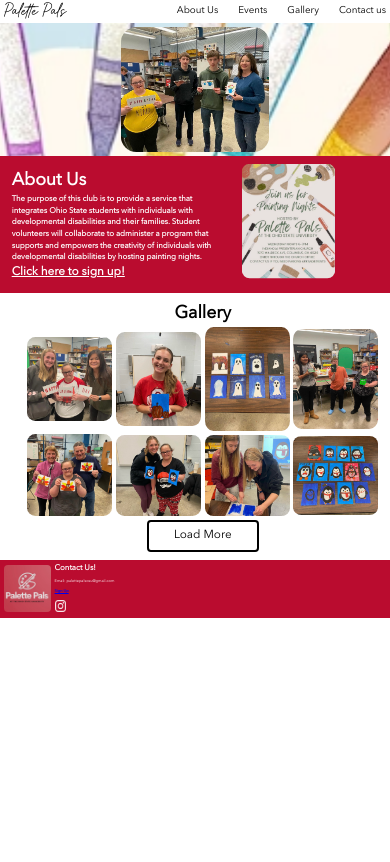
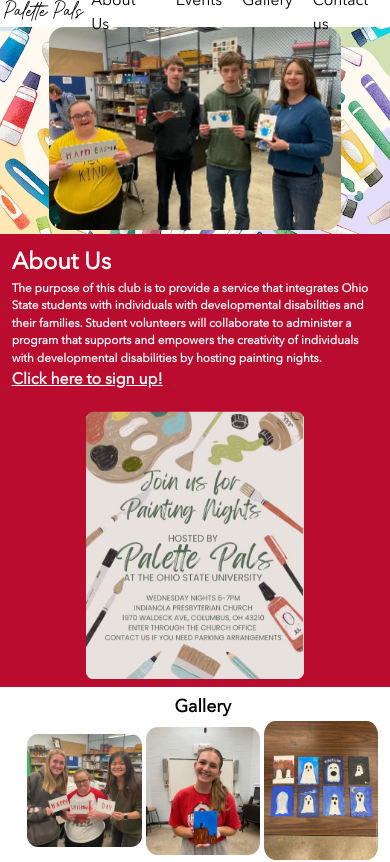
Before and after one commit to singh1733/pallete_pals, a React (Vite) app: page / in a window 390 px wide. Shown: the top 862 px of the page. Built offline with nearby package versions, Linux system fonts and the light colour scheme.

Commit message:
Made content for smaller screens larger than before so it's easier to read and click

```diff
--- a/src/assets/styles/MainPage.module.css
+++ b/src/assets/styles/MainPage.module.css
@@ -135,6 +135,20 @@
   font-size: 2.5vw;
 }
 
+@media (max-width: 600px) {
+  .Nav h1 {
+    font-size: 0.7rem;
+  }
+
+  li {
+    font-size: 0.4rem;
+  }
+
+  .Nav {
+    height: 0.7rem;
+  }
+}
+
 .Slideshow {
   display: flex;
   align-items: center;
@@ -157,6 +171,14 @@
   padding: 0.1em;
   width: 40%;
   height: 100%;
+  min-width: 300px;
+  min-height: auto;
+}
+
+@media (max-width: 600px) {
+  .Slideshow {
+    height: 6em;
+  }
 }
 
 .About {
@@ -176,11 +198,12 @@
 .Events {
 }
 .Events img {
-  width: 28vw;
+  width: 100%;
   object-fit: cover;
   object-position: center;
   padding: 2vw;
   border-radius: 4vw;
+  margin: 0 auto;
 }
 
 .AboutAndEvents {
@@ -188,25 +211,45 @@
   display: grid;
   color: white;
   grid-template-columns: 3fr 2fr;
+  justify-content: center;
+  align-content: center;
+  justify-items: center;
+  align-items: center;
+}
+
+@media (max-width: 600px) {
+  .AboutAndEvents {
+    grid-template-columns: 1fr;
+    grid-template-rows: auto 1fr;
+  }
+  .Events img {
+    width: 60%;
+  }
+
+  .About {
+    font-size: 4vw;
+  }
+  .About p {
+    font-size: 3vw;
+  }
 }
 
 .Gallery {
   display: grid;
-  grid-template-columns: repeat(4, auto);
-
+  grid-template-columns: repeat(4, 1fr);
+  grid-template-rows: 1fr;
   gap: 1vw;
   width: 90vw;
   margin: 0 auto;
   justify-items: center;
   align-items: center;
-  font-size: 3vw;
 }
 
 .Gallery img {
   object-fit: cover;
   height: auto;
   border-radius: 10%;
-  width: 40vw;
+  width: 100%;
 }
 
 .GalleryDiv {
@@ -216,6 +259,7 @@
   align-content: center;
   justify-content: center;
   text-align: center;
+  font-size: 3vw;
 }
 
 .Gallery button {
@@ -230,6 +274,23 @@
   margin: 0 auto;
 }
 
+@media (max-width: 600px) {
+  .Gallery {
+    grid-template-columns: 1fr 1fr 1fr;
+  }
+
+  .Gallery button {
+    grid-column: span 3;
+  }
+
+  .Gallery img {
+    object-fit: cover;
+    height: auto;
+    border-radius: 10%;
+    width: 100%;
+  }
+}
+
 .Gallery button:hover {
   background-color: #ba0c2f;
   color: white;
@@ -242,11 +303,12 @@
   grid-template-columns: auto 1fr;
   grid-template-rows: auto auto auto 1fr;
   padding: 0.1em;
-  gap: 0.1em;
   color: white;
   align-items: center;
   justify-content: center;
   height: 1.5em;
+  row-gap: .01em;
+
 }
 
 .logo {
@@ -254,6 +316,7 @@
   height: 1.2em;
   grid-row: span 4; /* Logo spans across all three rows */
   border-radius: 1vw;
+  margin-right: .1em;
 }
 
 .insta {
@@ -265,8 +328,8 @@
 
 .Contact p,
 .Contact a {
-  font-size: 0.1em;
-  align-self: center; /* Center align the first paragraph in the second column */
+  font-size: 0.15em;
+  align-self: center;
   margin: 0;
   padding: 0;
 }
@@ -277,6 +340,35 @@
 
 .Contact a {
   font-weight: bold;
+}
+
+@media (max-width: 600px) {
+  .Contact {
+    height: 2.5em;
+
+  }
+
+  .logo {
+    width: 2em;
+    height: 2em;
+    grid-row: span 4; /* Logo spans across all three rows */
+    border-radius: 1vw;
+    margin-right: .1em;
+  }
+
+  .Contact h2 {
+    font-size: 4vw;
+  }
+
+  .Contact p,
+  .Contact a {
+    font-size: 0.2em;
+  }
+
+  .insta {
+    width: 3.5em;
+    height: 3.5em;
+  }
 }
 
 li {
```
